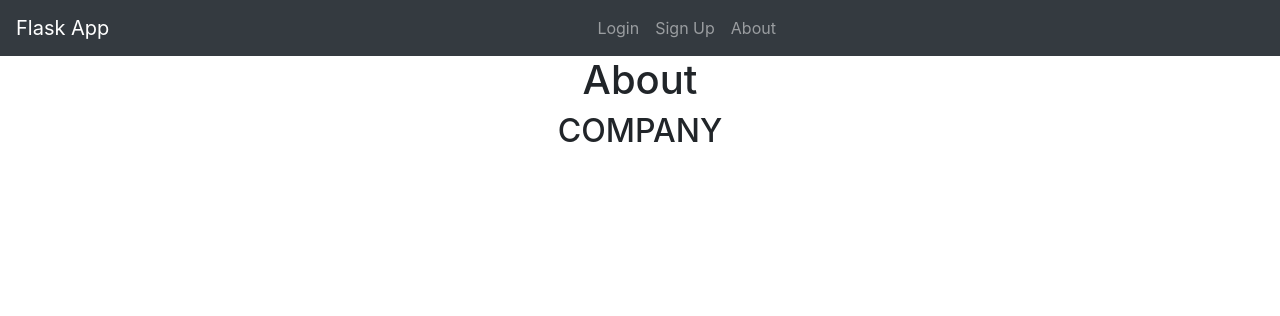
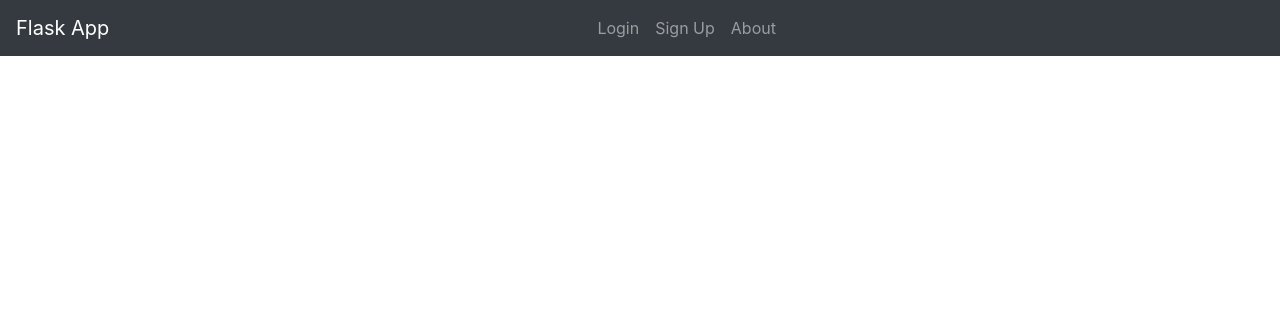
Before and after one commit to mrsaniewski/CompanyManagement-Flask, a Flask app: page /about in a window 1280 px wide. Shown: the top 316 px of the page. Run offline with Flask 2, Linux system fonts and the light colour scheme; some libraries are stand-ins or nearby versions.

Commit message:
Update about.html

```diff
--- a/website/templates/about.html
+++ b/website/templates/about.html
@@ -1,4 +1,2 @@
 {% extends "base.html" %} {% block title %}About{% endblock %} {% block content%}
-<h1 align="center">About</h1>
-<h2 align = "center">COMPANY</h2>
 {% endblock %}
```
